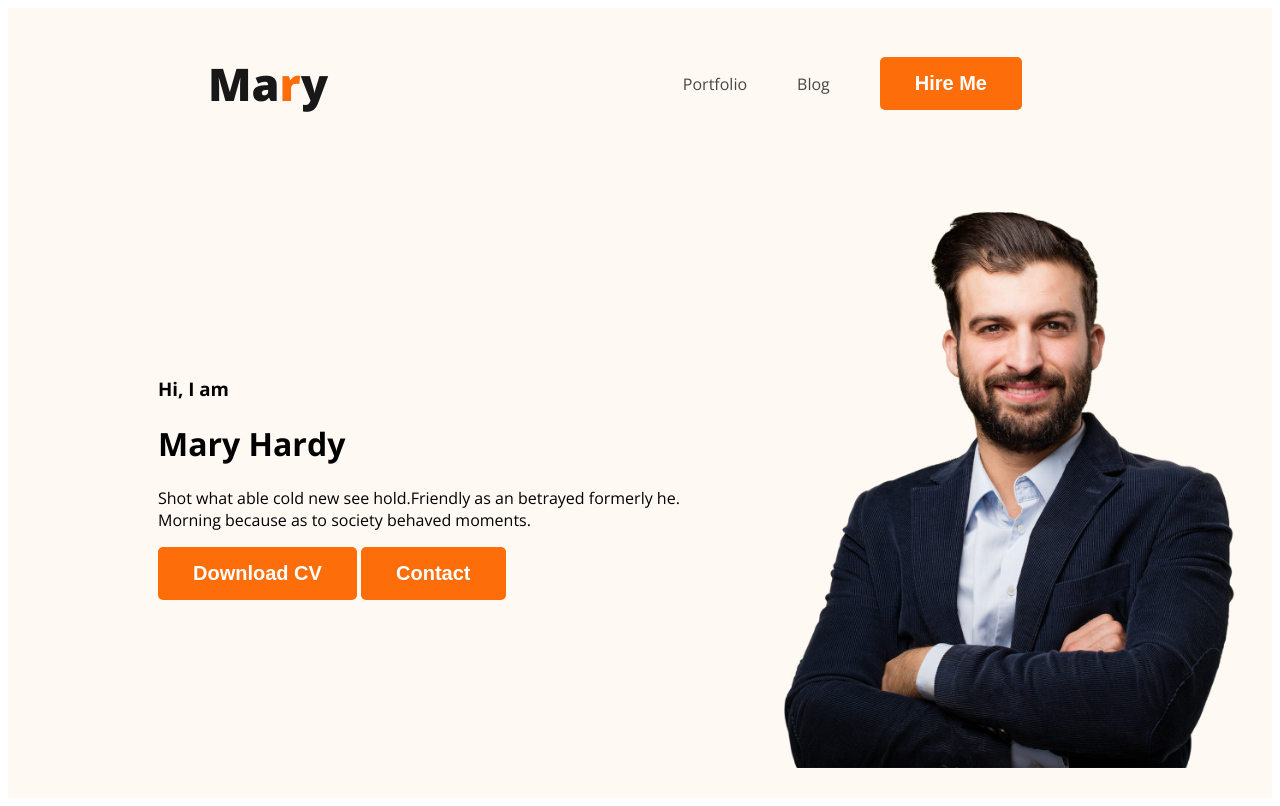
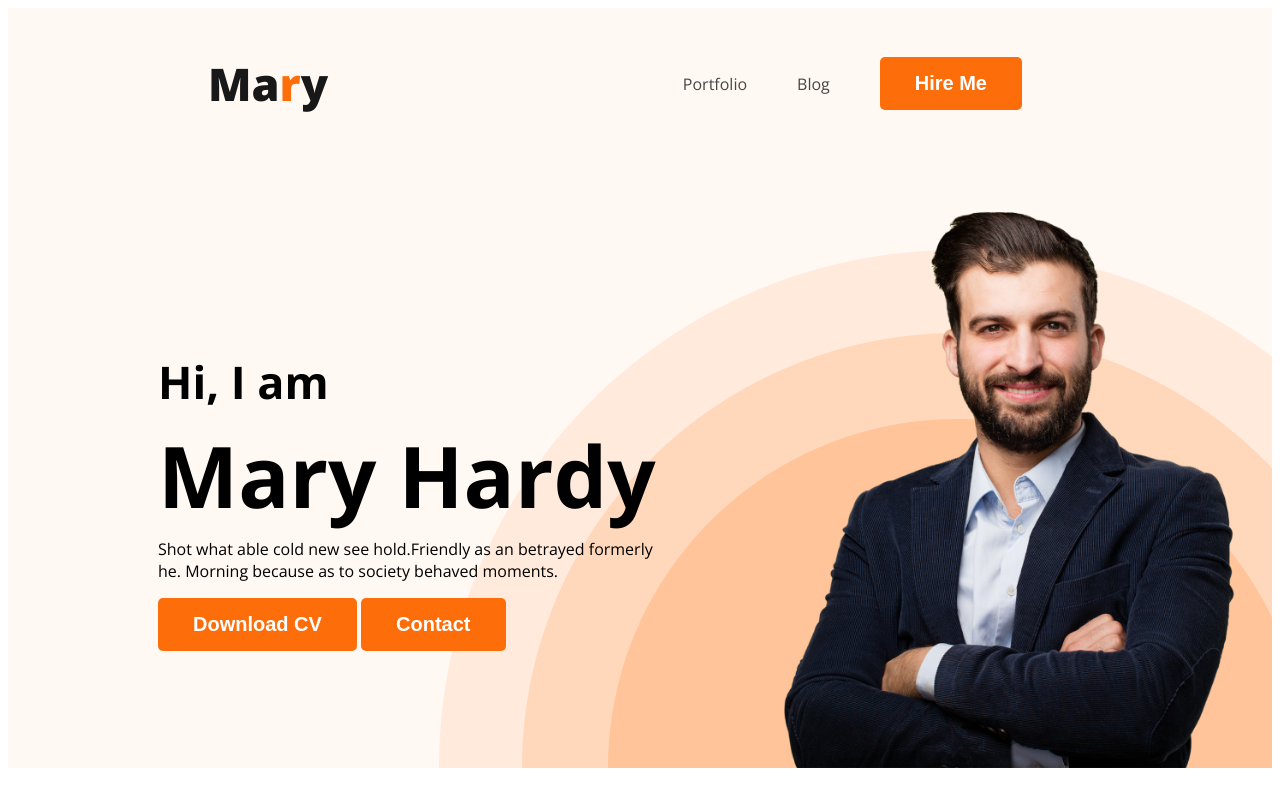
Before and after one commit to khaled0915/web-developer-portfolio, a plain HTML site: page index.html in a window 1280 px wide. Drawn offline with nearby package versions, Linux system fonts and the light colour scheme.

Commit message:
header section complete

```diff
--- a/index.html
+++ b/index.html
@@ -24,7 +24,7 @@
     <div class="banner-content">
         <h3 class="banner-greeting">  Hi, I  am </h3>
     <h1 class="banner-title">Mary Hardy</h1>
-    <p>Shot what able cold new see hold.Friendly as an betrayed formerly he. Morning because as to society behaved moments.</p>
+    <p class="banner-description">Shot what able cold new see hold.Friendly as an betrayed formerly he. Morning because as to society behaved moments.</p>
     <button class="btn-primary">Download CV</button>
     <button class="btn-primary">Contact</button>
     </div>
--- a/styles/portfolio.css
+++ b/styles/portfolio.css
@@ -16,7 +16,7 @@ body {
     font-size: 20px;
     color: white;
     font-weight: 700;
-    padding: 15px 35px ;
+    padding: 15px 35px;
 }
 
 /* nav related styles */
@@ -53,18 +53,47 @@ nav a {
     text-decoration: none;
     color: #474747;
 }
+
 /* headere relater style */
-.header{
-    background-color:#FFF8F3;;
+
+.header {
+    background-color: #FFF8F3;
+    background-image: url('../images/header_bg.png');
+    background-repeat: no-repeat;
+    background-position: bottom right;
 }
-.banner{
-    padding: 30px 30px 30px 150px;
+
+.banner {
+    padding: 30px 30px 0px 150px;
     display: flex;
     align-items: center;
+    justify-content: space-between;
 }
-.banner .pro-pic{
+
+.banner .pro-pic {
     width: 500px;
 }
-.banner-content{
 
+.banner-content {
+    max-width: 500px;
 }
+
+.banner-greeting {
+    font-size: 45px;
+    columns: #474747;
+    margin-bottom: 0px;
+}
+
+.banner-title {
+    font-size: 85px;
+    font-weight: 700;
+    margin-top: 5px;
+    margin-bottom: 5px;
+}
+.banner-description{
+    margin-top: 0px;
+}
+/* main section styled */
+
+
+/* about section styled */
```
